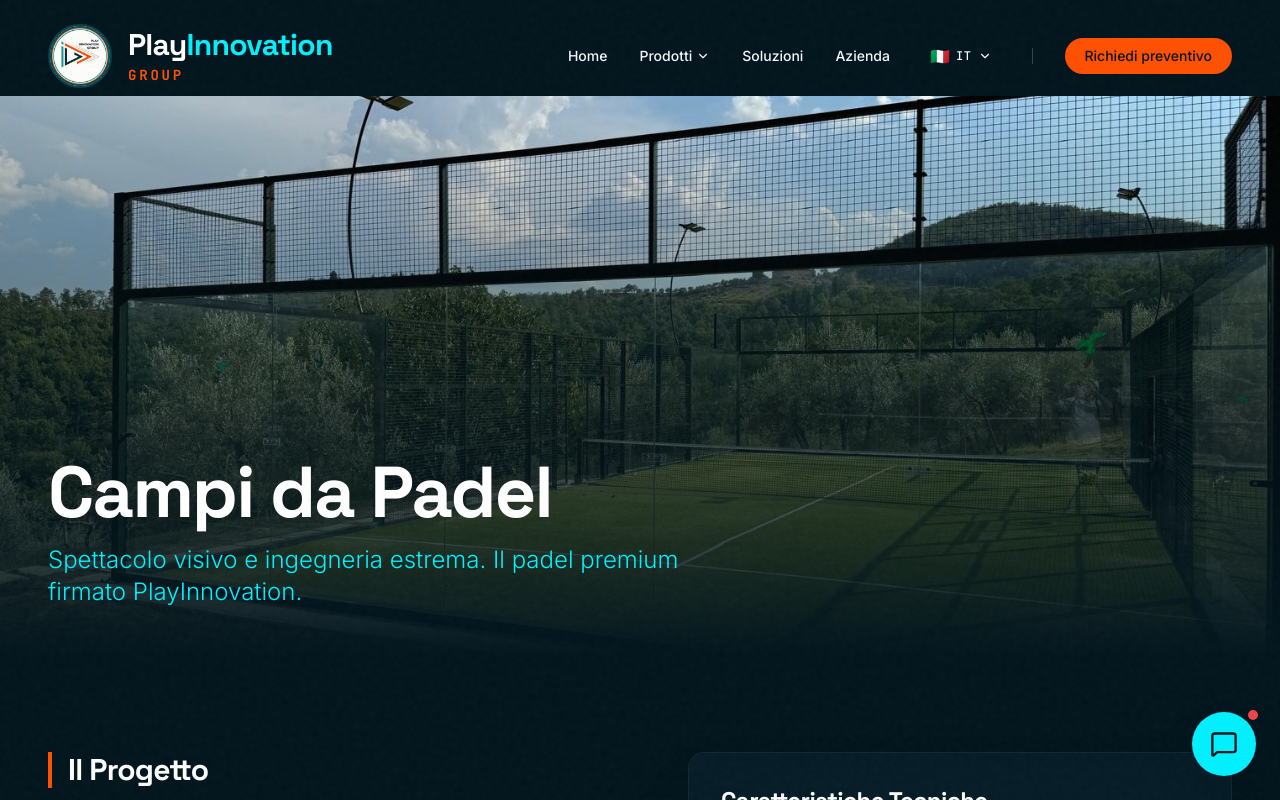
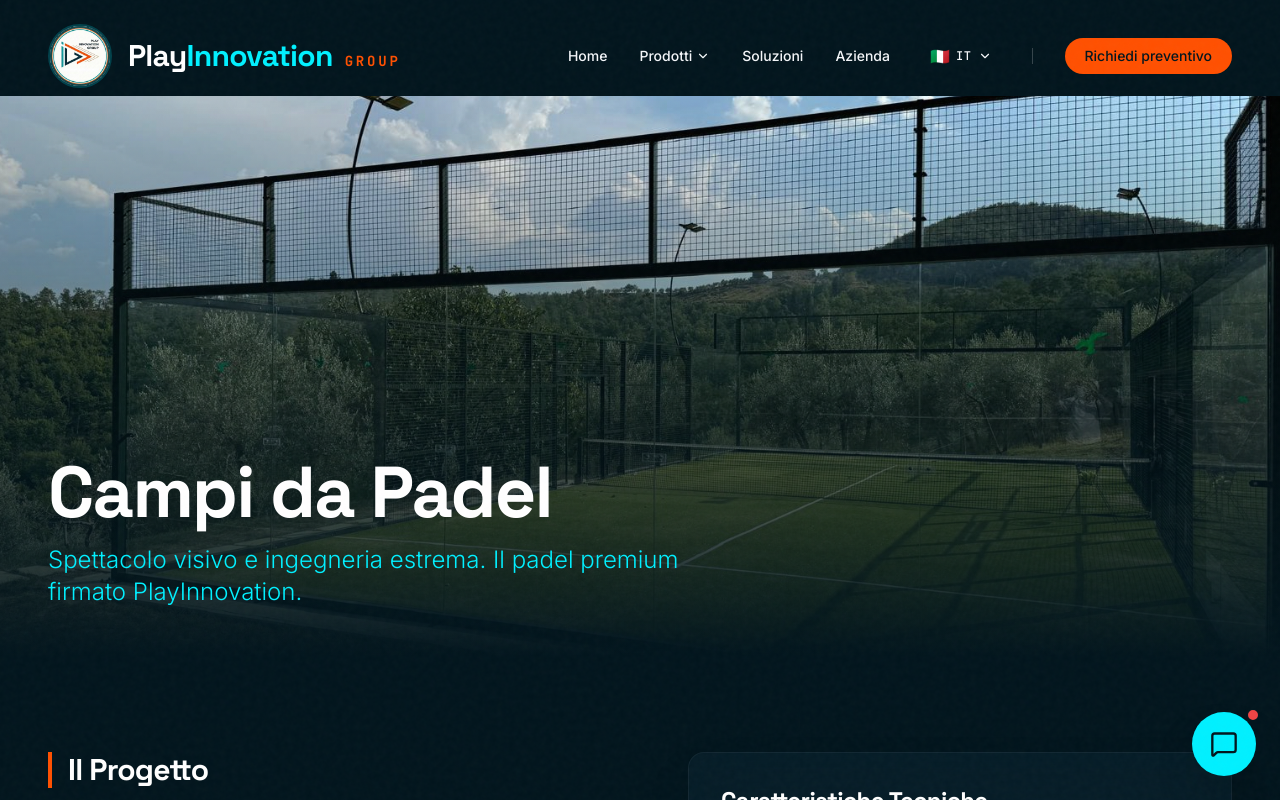
Before and after one commit to federicolardieri/play-innovation-group-website, a React (Vite) app: page /prodotti/padel in a window 1280 px wide. Shown: the top 800 px of the page. Built offline with nearby package versions, Linux system fonts and the light colour scheme.

Commit message:
fix: resolve mobile navbar overlap, optimize hero video scaling, and fix animation jitter

```diff
--- a/src/components/HeroSection.jsx
+++ b/src/components/HeroSection.jsx
@@ -68,7 +68,7 @@ const HeroSection = () => {
     ];
 
     return (
-        <section id="home" ref={containerRef} className="relative h-[100dvh] w-full flex items-center justify-start overflow-hidden pt-28 md:pt-20">
+        <section id="home" ref={containerRef} className="relative h-[100dvh] w-full flex items-start justify-start overflow-hidden pt-32 md:pt-0 md:items-center">
             {/* Background Video & Overlay */}
             <div className="absolute inset-0 z-0 bg-brand-slate">
                 <video
@@ -77,7 +77,8 @@ const HeroSection = () => {
                     loop
                     muted
                     playsInline
-                    className="absolute inset-0 w-full h-full object-cover brightness-50 mix-blend-overlay"
+                    className="absolute inset-0 w-full h-full object-cover brightness-50 mix-blend-overlay pointer-events-none"
+                    style={{ minHeight: '100%', minWidth: '100%' }}
                 >
                     <source src="/hero-video.mp4" type="video/mp4" />
                 </video>
@@ -87,7 +88,7 @@ const HeroSection = () => {
                 </div>
             </div>
 
-            <div className="container relative z-10 mx-auto px-4 md:px-12 pt-28 md:pt-16 flex flex-col justify-end pb-12 md:pb-20 h-full">
+            <div className="container relative z-10 mx-auto px-4 md:px-12 flex flex-col justify-center md:justify-end pb-12 md:pb-20 h-full">
                 <div className="max-w-3xl">
                     <div className="inline-block px-3 py-1 mb-4 md:mb-6 border border-brand-steel/30 rounded-full bg-brand-graphite/40 backdrop-blur-sm">
                         <span className="text-[10px] md:text-xs font-mono font-medium tracking-widest text-brand-cyan uppercase">{t('hero.label')}</span>
--- a/src/components/Navbar.jsx
+++ b/src/components/Navbar.jsx
@@ -90,9 +90,9 @@ const Navbar = () => {
                     onClick={(e) => handleNavClick(e, '#home')}
                 >
                     <img src="/logo.png" alt="PlayInnovation Logo" className="w-12 h-12 md:w-16 md:h-16 rounded-full object-cover border-2 border-brand-cyan/20 group-hover:border-brand-cyan transition-colors duration-300" />
-                    <div className="text-xl md:text-3xl font-heading font-bold tracking-tight text-white leading-none">
-                        Play<span className="text-brand-cyan">Innovation</span>
-                        <div className="text-xs md:text-sm text-brand-orange uppercase tracking-[0.2em] font-mono mt-0.5">Group</div>
+                    <div className="flex flex-col md:block text-xl md:text-3xl font-heading font-bold tracking-tight text-white leading-none">
+                        <span>Play<span className="text-brand-cyan">Innovation</span></span>
+                        <span className="text-[10px] md:text-sm text-brand-orange uppercase tracking-[0.2em] font-mono md:ml-3 block md:inline-block mt-1 md:mt-0">Group</span>
                     </div>
                 </div>
 
--- a/src/components/PadelModelsSection.jsx
+++ b/src/components/PadelModelsSection.jsx
@@ -98,17 +98,24 @@ const PadelModelsSection = () => {
 
     useEffect(() => {
         let ctx = gsap.context(() => {
+            // Configuration for smoother mobile performance
+            gsap.config({ force3D: true });
+
+            const isMobile = window.innerWidth < 768;
+
             panelsRef.current.forEach((panel, i) => {
                 gsap.fromTo(panel,
-                    { opacity: 0, y: 50 },
+                    { opacity: 0, y: isMobile ? 0 : 50 },
                     {
                         opacity: 1,
                         y: 0,
                         duration: 0.8,
                         scrollTrigger: {
                             trigger: panel,
-                            start: "top 80%",
-                            toggleActions: "play none none reverse"
+                            start: "top 85%",
+                            toggleActions: "play none none reverse",
+                            fastScrollEnd: true,
+                            preventOverlaps: true
                         }
                     }
                 );
```
